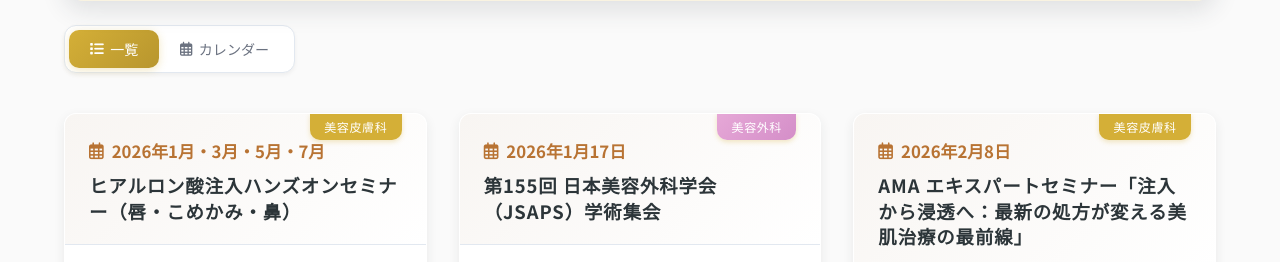
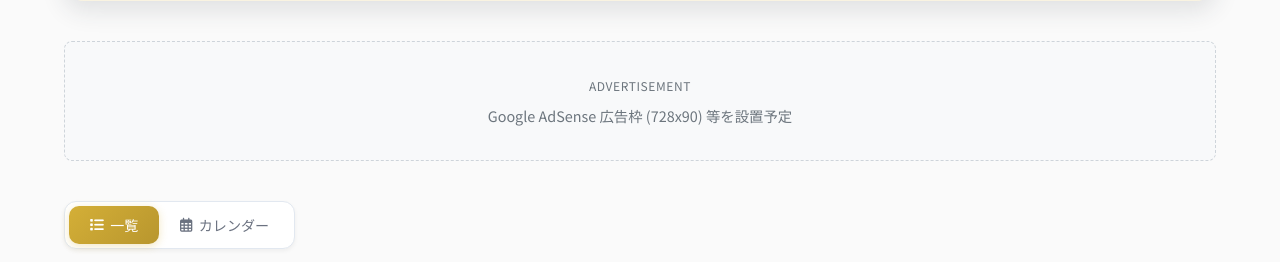
Before and after one commit to Ryoma-Sandy/beauty-portal, a website: page index.html in a window 1280 px wide. Shown: the part 537-799 px from the top of the page. Drawn offline with Linux system fonts and the light colour scheme.

Commit message:
Add AdSense placeholder slots

```diff
--- a/index.html
+++ b/index.html
@@ -98,6 +98,12 @@
                 </button>
             </div>
         </section>
+
+        <!-- ===== 広告プレースホルダ (上部) ===== -->
+        <div class="ad-plaza">
+            <span class="ad-label">Advertisement</span>
+            <div>Google AdSense 広告枠 (728x90) 等を設置予定</div>
+        </div>
 
         <!-- ===== ビュー切り替え ===== -->
         <div class="view-toggle">
@@ -297,6 +303,13 @@
             </form>
         </div>
     </div>
+    <!-- ===== 広告プレースホルダ (下部) ===== -->
+    <div class="container" style="padding-bottom: 0;">
+        <div class="ad-plaza" style="margin-bottom: 0;">
+            <span class="ad-label">Advertisement</span>
+            <div>Google AdSense 広告枠 (自動サイズ) 等を設置予定</div>
+        </div>
+    </div>
 
     <footer>
         <p>&copy; 2026 美容医療 学会・勉強会ポータル All Rights Reserved.</p>
--- a/style.css
+++ b/style.css
@@ -1164,3 +1164,26 @@
 .modal-content::-webkit-scrollbar-thumb:hover {
     background: var(--text-muted);
 }
+
+/* --- Advertisement Area --- */
+.ad-plaza {
+    background: #F8F9FA;
+    border: 1px dashed #ced4da;
+    border-radius: var(--radius-sm);
+    text-align: center;
+    padding: 1.5rem;
+    margin: 2.5rem 0;
+    color: #6c757d;
+    font-size: 0.9rem;
+    display: flex;
+    flex-direction: column;
+    align-items: center;
+    justify-content: center;
+    min-height: 120px;
+}
+.ad-plaza .ad-label {
+    font-size: 0.75rem;
+    text-transform: uppercase;
+    letter-spacing: 0.05em;
+    margin-bottom: 0.5rem;
+}
```
